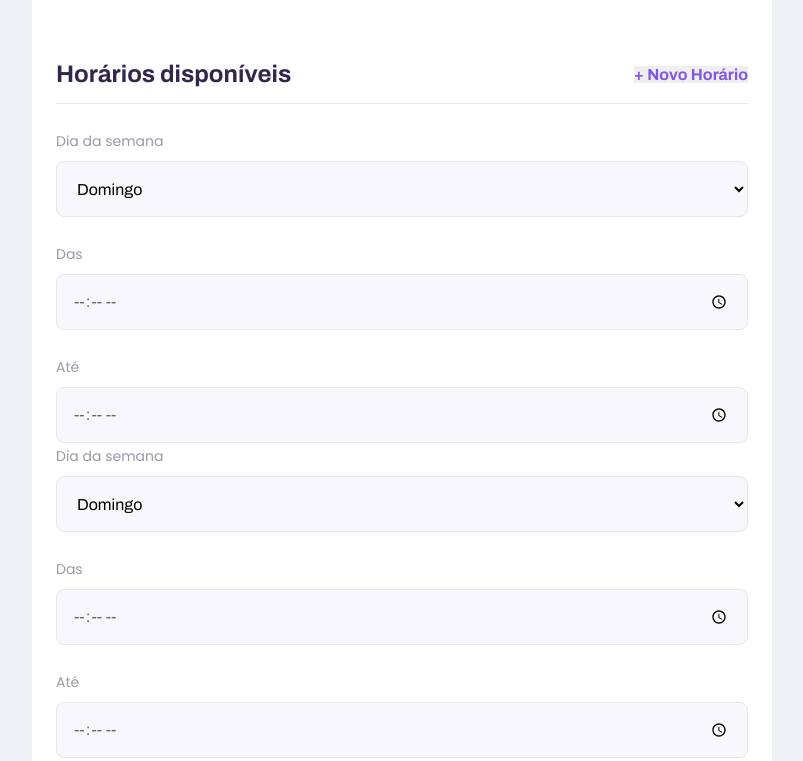
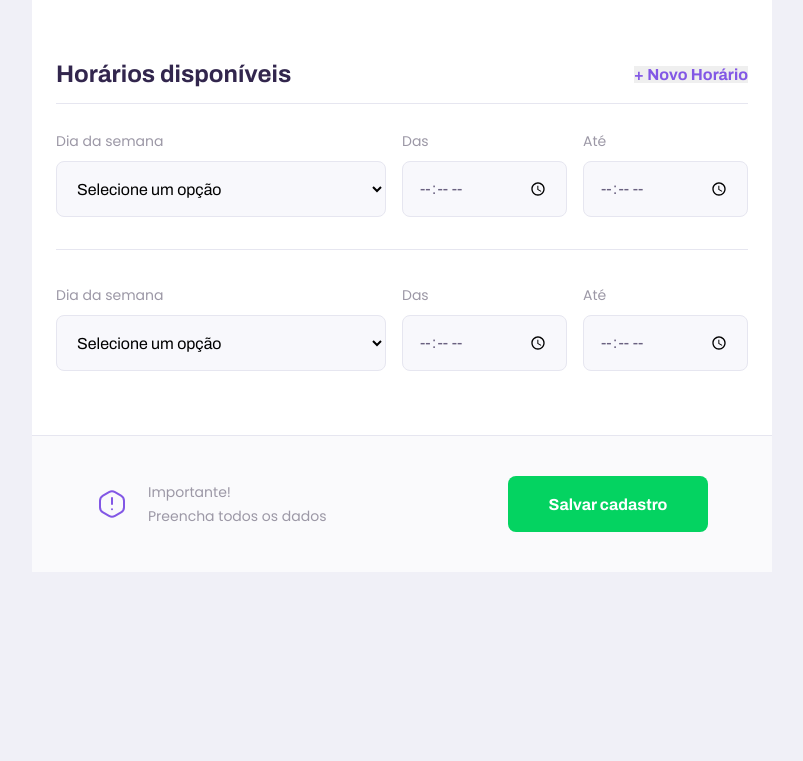
Before and after one commit to wendeyricardo/SemanaNLW2, a plain HTML site: page give-classes.html in a window 1280 px wide. Shown: the part 1290-2051 px from the top of the page, without its empty margins (238-1041 px from the left). After the commit the page ends 1862 px from the top, so only its background shows below. Drawn offline with Linux system fonts and the light colour scheme.

Commit message:
concluindo a give classes

```diff
--- a/give-classes.html
+++ b/give-classes.html
@@ -84,16 +84,17 @@
                     </div>
                 </fieldset>
 
-                <fieldset>
+                <fieldset id="schedule-items">
                     <legend>Horários disponíveis
                         <button id="add-time">+ Novo Horário</button>
                     </legend>
 
-                    <div class="schedule-time">
+                    <div class="schedule-item">
 
                         <div class="select-block">
                             <label for="weekday">Dia da semana</label>
                             <select name="weekday[]" required>
+                                <option value="">Selecione um opção</option>
                                 <option value="0">Domingo</option>
                                 <option value="1">Segunda-feira</option>
                                 <option value="2">Terça-feira</option>
@@ -110,16 +111,17 @@
                         </div>
 
                         <div class="input-block">
-                            <label for="time_from">Até</label>
+                            <label for="time_to">Até</label>
                             <input type="time" name="time_to[]" required>
                         </div>
                     </div>
 
-                    <div class="schedule-time">
+                    <div class="schedule-item">
 
                         <div class="select-block">
                             <label for="weekday">Dia da semana</label>
                             <select name="weekday[]" required>
+                                <option value="">Selecione um opção</option>
                                 <option value="0">Domingo</option>
                                 <option value="1">Segunda-feira</option>
                                 <option value="2">Terça-feira</option>
@@ -136,7 +138,7 @@
                         </div>
 
                         <div class="input-block">
-                            <label for="time_from">Até</label>
+                            <label for="time_to">Até</label>
                             <input type="time" name="time_to[]" required>
                         </div>
                     </div>
--- a/styles/partials/page-give-classes.css
+++ b/styles/partials/page-give-classes.css
@@ -98,8 +98,45 @@
 
 }
 
+.schedule-item+.schedule-item {
+    margin-top: 3.2rem;
+    padding-top: 3.2rem;
+    border-top: 1px solid var(--color-line-in-white);
+}
+
 @media (min-width: 700px) {
     #page-give-classes #container {
         max-width: 100vw;
     }
+
+    #page-give-classes .page-header .header-content {
+        margin-bottom: 0;
+    }
+
+    #page-give-classe main fieldset {
+        padding: 0 64px;
+    }
+
+    .schedule-item {
+        display: grid;
+        grid-template-columns: 2fr 1fr 1fr;
+        column-gap: 1.6rem;
+    }
+
+    #page-give-classes #schedule-items .select-block+.input-block,
+    #page-give-classes #schedule-items .input-block+.input-block {
+        margin-top: 0;
+    }
+
+    #page-give-classes main footer {
+        padding: 40px 64px;
+        display: flex;
+        align-items: center;
+        justify-content: space-between;
+    }
+
+    #page-give-classes main footer button {
+        margin-top: 0;
+        width: 200px;
+    }
 }
```
